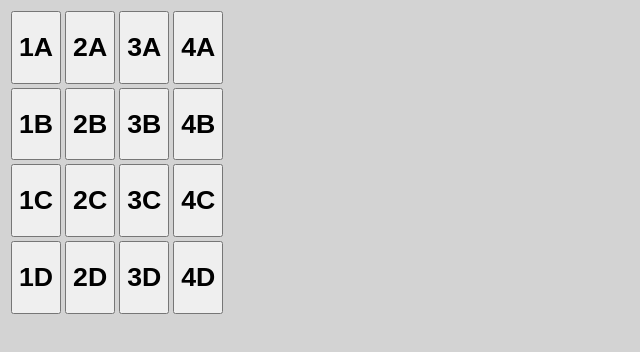
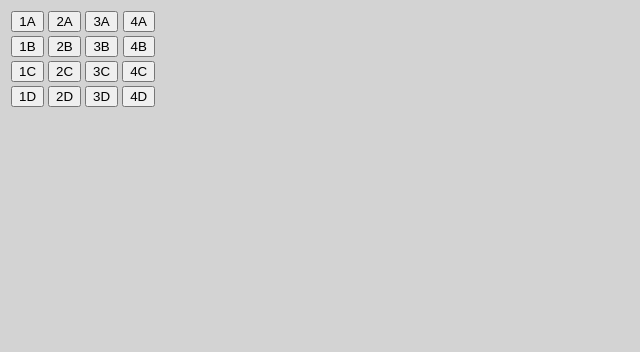
Before and after one commit to waramsey/webfilms, a plain HTML site: page webfilmsProject/WebContent/Seats.html in a window 1280 px wide. Shown: the whole page, without its empty margins (0-640 px from the left). Drawn offline with Linux system fonts and the light colour scheme.

Commit message:
Updated Seats
Commit to make seats forms instead of buttons.

```diff
--- a/webfilmsProject/WebContent/Seats.html
+++ b/webfilmsProject/WebContent/Seats.html
@@ -15,90 +15,90 @@
 	<table>
 		<tr>
 			<th>
-				<button type="button">
-					<h1>1A</h1>
-				</button>
+				<form id='ReserveSeat' action='ReserveSeat' method='post'>
+					<input type='submit' name='1A' value='1A'>
+				</form>
 			</th>
 			<th>
-				<button type="button">
-					<h1>2A</h1>
-				</button>
+				<form id='ReserveSeat' action='ReserveSeat' method='post'>
+					<input type='submit' name='2A' value='2A'>
+				</form>
 			</th>
 			<th>
-				<button type="button">
-					<h1>3A</h1>
-				</button>
+				<form id='ReserveSeat' action='ReserveSeat' method='post'>
+					<input type='submit' name='3A' value='3A'>
+				</form>
 			</th>
 			<th>
-				<button type="button">
-					<h1>4A</h1>
-				</button>
+				<form id='ReserveSeat' action='ReserveSeat' method='post'>
+					<input type='submit' name='4A' value='4A'>
+				</form>
 			</th>
 		</tr>
 		<tr>
 			<th>
-				<button type="button">
-					<h1>1B</h1>
-				</button>
+				<form id='ReserveSeat' action='ReserveSeat' method='post'>
+					<input type='submit' name='1B' value='1B'>
+				</form>
 			</th>
 			<th>
-				<button type="button">
-					<h1>2B</h1>
-				</button>
+				<form id='ReserveSeat' action='ReserveSeat' method='post'>
+					<input type='submit' name='2B' value='2B'>
+				</form>
 			</th>
 			<th>
-				<button type="button">
-					<h1>3B</h1>
-				</button>
+				<form id='ReserveSeat' action='ReserveSeat' method='post'>
+					<input type='submit' name='3B' value='3B'>
+				</form>
 			</th>
 			<th>
-				<button type="button">
-					<h1>4B</h1>
-				</button>
+				<form id='ReserveSeat' action='ReserveSeat' method='post'>
+					<input type='submit' name='4B' value='4B'>
+				</form>
 			</th>
 		</tr>
 		<tr>
 			<th>
-				<button type="button">
-					<h1>1C</h1>
-				</button>
+				<form id='ReserveSeat' action='ReserveSeat' method='post'>
+					<input type='submit' name='1C' value='1C'>
+				</form>
 			</th>
 			<th>
-				<button type="button">
-					<h1>2C</h1>
-				</button>
+				<form id='ReserveSeat' action='ReserveSeat' method='post'>
+					<input type='submit' name='2C' value='2C'>
+				</form>
 			</th>
 			<th>
-				<button type="button">
-					<h1>3C</h1>
-				</button>
+				<form id='ReserveSeat' action='ReserveSeat' method='post'>
+					<input type='submit' name='3C' value='3C'>
+				</form>
 			</th>
 			<th>
-				<button type="button">
-					<h1>4C</h1>
-				</button>
+				<form id='ReserveSeat' action='ReserveSeat' method='post'>
+					<input type='submit' name='4C' value='4C'>
+				</form>
 			</th>
 		</tr>
 		<tr>
 			<th>
-				<button type="button">
-					<h1>1D</h1>
-				</button>
+				<form id='ReserveSeat' action='ReserveSeat' method='post'>
+					<input type='submit' name='1D' value='1D'>
+				</form>
 			</th>
 			<th>
-				<button type="button">
-					<h1>2D</h1>
-				</button>
+				<form id='ReserveSeat' action='ReserveSeat' method='post'>
+					<input type='submit' name='2D' value='2D'>
+				</form>
 			</th>
 			<th>
-				<button type="button">
-					<h1>3D</h1>
-				</button>
+				<form id='ReserveSeat' action='ReserveSeat' method='post'>
+					<input type='submit' name='3D' value='3D'>
+				</form>
 			</th>
 			<th>
-				<button type="button">
-					<h1>4D</h1>
-				</button>
+				<form id='ReserveSeat' action='ReserveSeat' method='post'>
+					<input type='submit' name='4D' value='4D'>
+				</form>
 			</th>
 		</tr>
 	</table>
```
Also changed, not shown: 4 other files.
